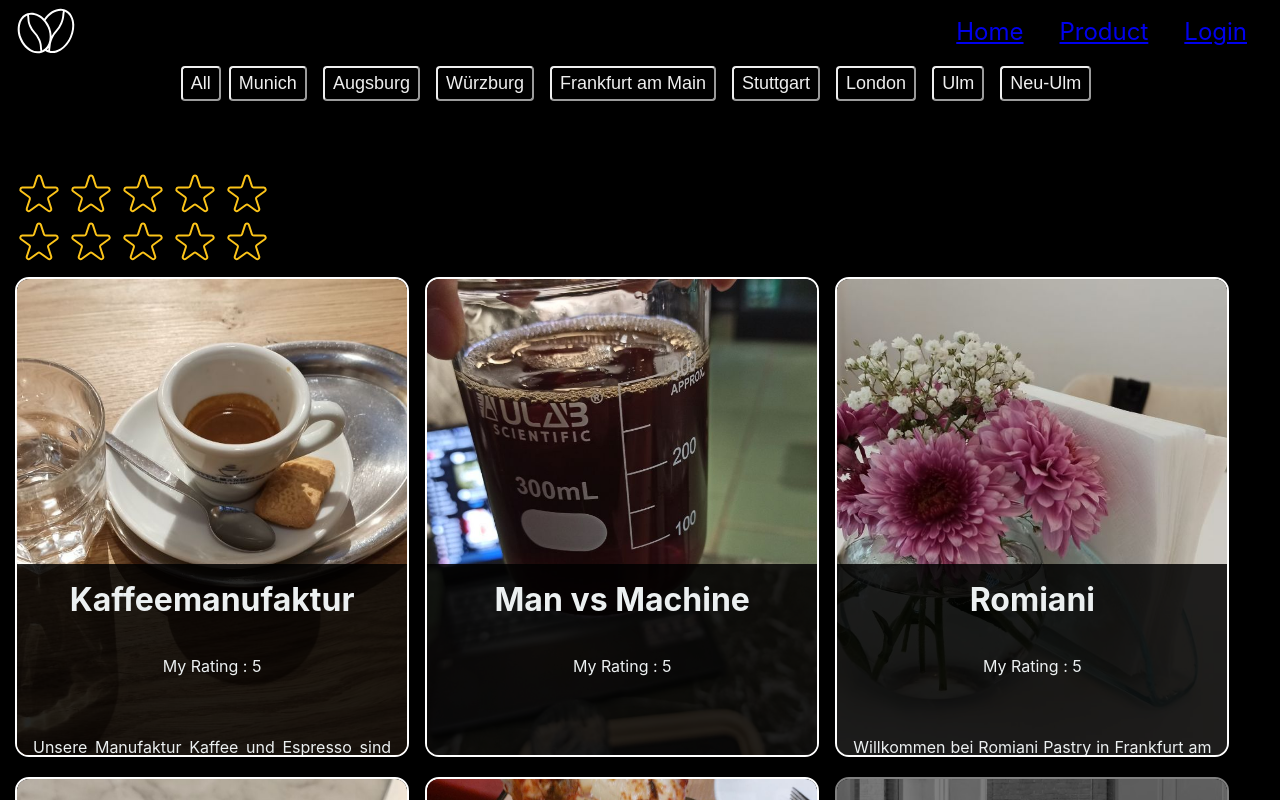
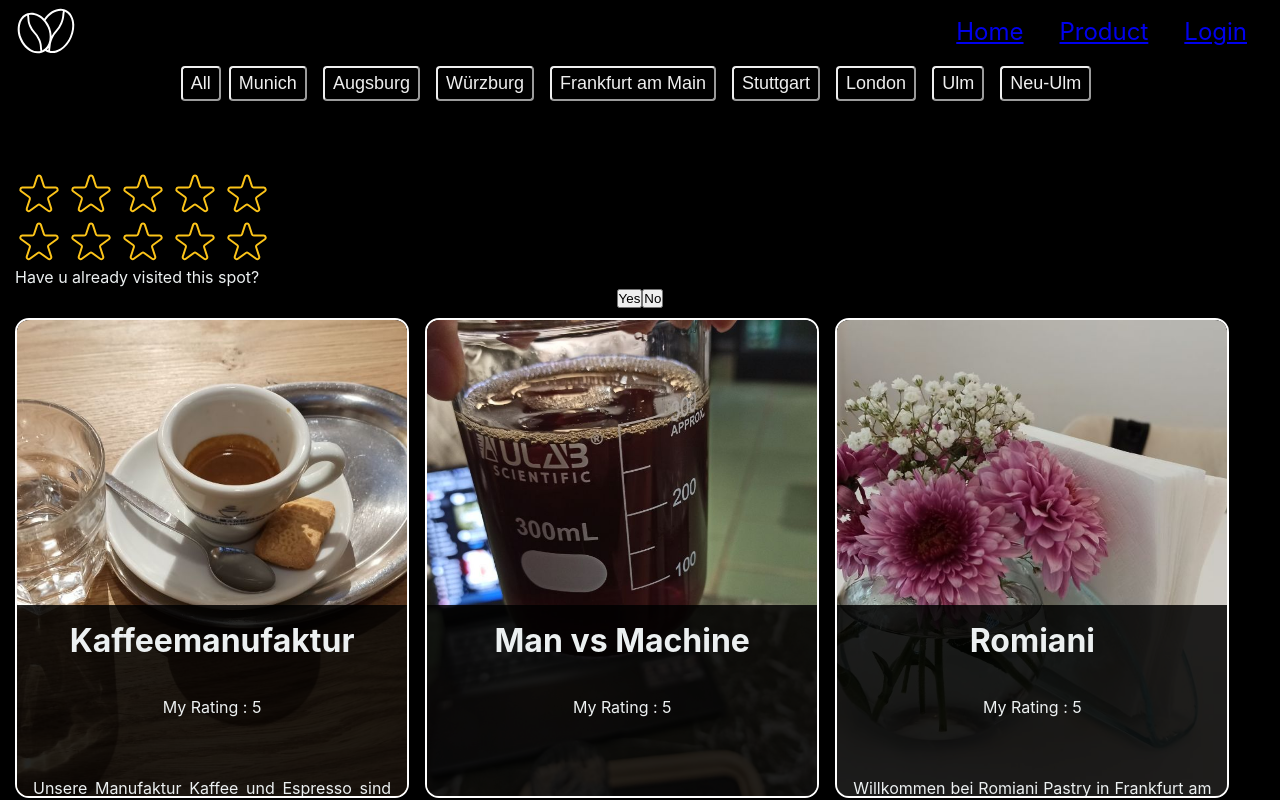
Before and after one commit to Khaanh/MyGastroTrip, a React (Create React App) app: page / in a window 1280 px wide. Shown: the top 800 px of the page. Built offline with nearby package versions, Linux system fonts and the light colour scheme.

Commit message:
feat: start popup modal

```diff
--- a/src/components/Message.jsx
+++ b/src/components/Message.jsx
@@ -7,3 +7,5 @@ export default function Message({ message }) {
 		</p>
 	);
 }
+
+//TODO: add className for styling
--- /dev/null
+++ b/src/components/ModalVisited.jsx
@@ -0,0 +1,16 @@
+import styles from "./ModalVisited.module.css";
+
+export default function ModalVisited() {
+	return (
+		<div>
+			<main>
+				<p>Have u already visited this spot?</p>
+
+				<div>
+					<button>Yes</button>
+					<button>No</button>
+				</div>
+			</main>
+		</div>
+	);
+}
--- a/src/pages/Homepage.jsx
+++ b/src/pages/Homepage.jsx
@@ -3,6 +3,7 @@ import CafeList from "../components/CafeList";
 import CityList from "../components/CityList";
 import PageNav from "../components/PageNav";
 import StarRating from "../components/StarRating";
+import ModalVisited from "../components/ModalVisited";
 
 export default function Homepage() {
 	const [selectedCity, setSelectedCity] = useState();
@@ -22,7 +23,22 @@ export default function Homepage() {
 				maxRating={5}
 				message={["Terrible", "Bad", "Okay", "Good", "Amazing"]}
 			/>
+
+			<ModalVisited />
 			<CafeList selectedCity={selectedCity} />
 		</div>
 	);
 }
+
+// TODO: Black&White Reveal wish list
+// TODO: Category: Visited, would like to visit,
+// TODO: List of cafe in different country
+// TODO: List of landmarks
+// TODO: Shared budget with friends
+// TODO: ListOfCards component: Every 3-5 sec change pic.
+// TODO: Img optimization
+// TODO: Add Countries also
+// TODO: Text expander for cards
+// TODO: Star rating
+// TODO: Animate logo
+// TODO: Dark theme
```
Also changed, not shown: src/App.js (+0 -13 lines), src/components/ModalVisited.module.css (added).
